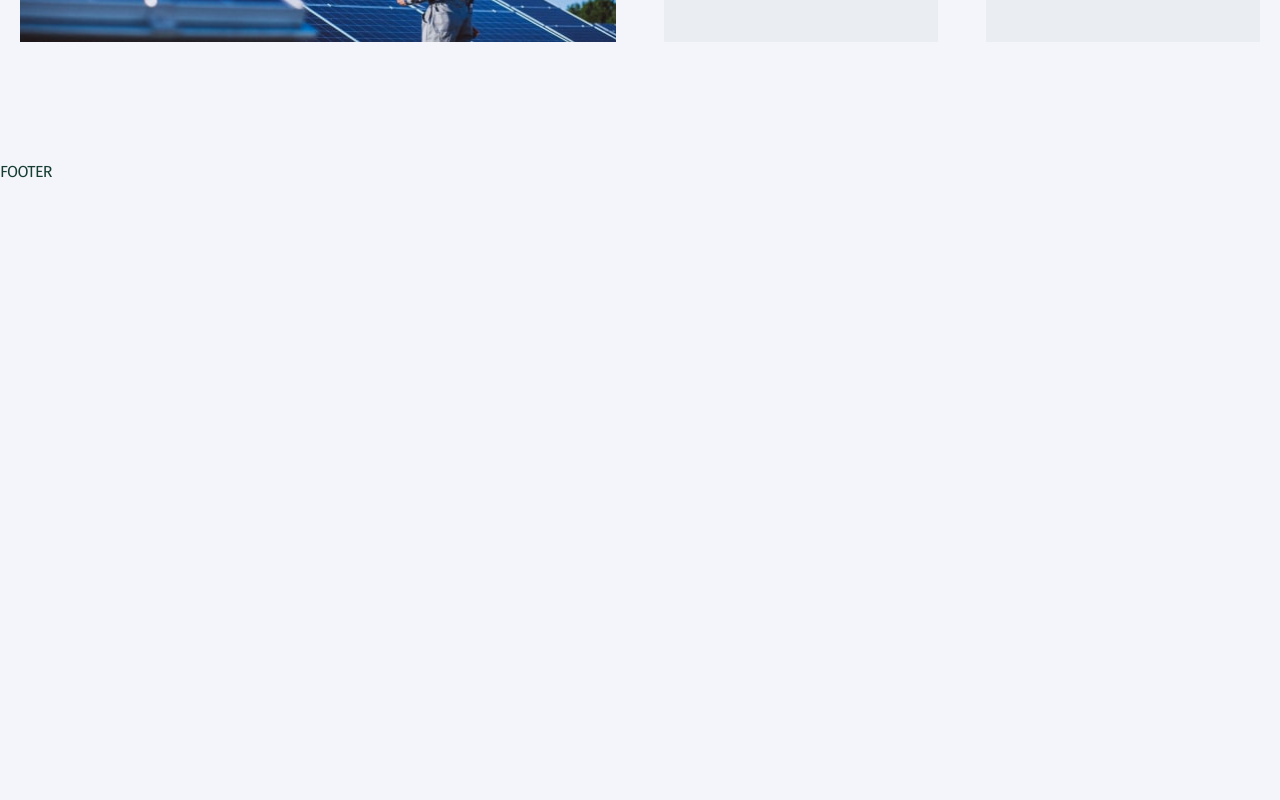
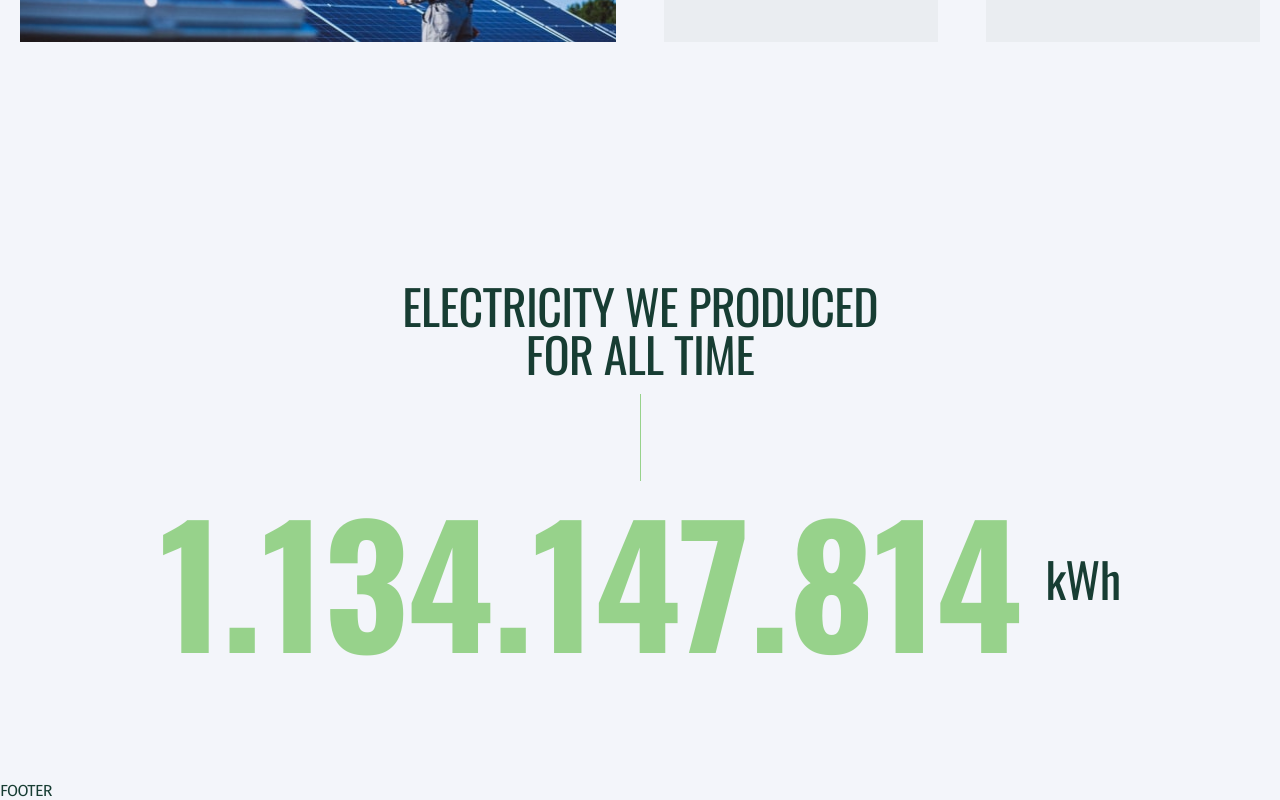
Before and after one commit to besha2vox/Ecosolution, a React (Create React App) app: page / in a window 1280 px wide. Shown: the part 1978-2778 px from the top of the page. Before the commit the page ends 2159 px from the top, so only its background shows below. Built offline with nearby package versions, Linux system fonts and the light colour scheme; the HTML template or start-up script is replaced by a standard one.

Commit message:
add: section Electricity

```diff
--- a/src/App.tsx
+++ b/src/App.tsx
@@ -5,6 +5,7 @@ import { theme, Theme } from './theme/theme';
 import Header from './components/Header';
 import Hero from './components/Hero';
 import About from './components/About';
+import Electricity from './components/Electricity';
 
 const App = () => {
   return (
@@ -13,6 +14,7 @@ const App = () => {
       <main>
         <Hero />
         <About />
+        <Electricity />
       </main>
       <footer>FOOTER</footer>
     </ThemeProvider>
--- /dev/null
+++ b/src/components/Electricity/Electricity.styled.ts
@@ -0,0 +1,74 @@
+import styled, { css } from 'styled-components';
+
+export const containerStyles = css`
+  display: flex;
+  flex-direction: column;
+  align-items: center;
+  text-align: center;
+  row-gap: 24px;
+
+  @media screen and (min-width: ${({ theme }) => theme.breakpoints.desktop}) {
+    row-gap: 16px;
+  }
+`;
+
+export const titleStyles = css`
+  display: flex;
+  flex-direction: column;
+  align-items: center;
+  row-gap: 24px;
+
+  max-width: 286px;
+
+  &::after {
+    content: '';
+    display: block;
+    width: 1px;
+    height: 48px;
+    background-color: ${({ theme }) => theme.colors.accent};
+  }
+
+  @media screen and (min-width: ${({ theme }) => theme.breakpoints.tablet}) {
+    max-width: 368px;
+    &::after {
+      height: 87px;
+    }
+  }
+
+  @media screen and (min-width: ${({ theme }) => theme.breakpoints.desktop}) {
+    row-gap: 16px;
+    max-width: 491px;
+  }
+`;
+
+export const AmountEnergyProduced = styled.p`
+  display: flex;
+  align-items: center;
+
+  font-family: ${({ theme }) => theme.fonts.title.regular};
+  font-size: ${({ theme }) => theme.fontSizes[6]};
+  line-height: 1;
+
+  & span {
+    margin-right: 8px;
+    font-family: ${({ theme }) => theme.fonts.title.bold};
+    font-size: ${({ theme }) => theme.fontSizes[11]};
+    line-height: 1;
+    color: ${({ theme }) => theme.colors.accent};
+  }
+
+  @media screen and (min-width: ${({ theme }) => theme.breakpoints.tablet}) {
+    font-size: ${({ theme }) => theme.fontSizes[7]};
+    & span {
+      margin-right: 24px;
+      font-size: ${({ theme }) => theme.fontSizes[13]};
+    }
+  }
+
+  @media screen and (min-width: ${({ theme }) => theme.breakpoints.desktop}) {
+    font-size: ${({ theme }) => theme.fontSizes[11]};
+    & span {
+      font-size: ${({ theme }) => theme.fontSizes[14]};
+    }
+  }
+`;
--- /dev/null
+++ b/src/components/Electricity/Electricity.tsx
@@ -0,0 +1,28 @@
+import React from 'react';
+import Section from '../shared/Section';
+import Container from '../shared/Container';
+import Title from '../shared/Title';
+import {
+  AmountEnergyProduced,
+  titleStyles,
+  containerStyles,
+} from './Electricity.styled';
+
+const Electricity: React.FC = () => {
+  return (
+    <Section>
+      <Container styles={containerStyles}>
+        <Title
+          type="h2"
+          title="Electricity we produced for all time"
+          styles={titleStyles}
+        />
+        <AmountEnergyProduced>
+          <span>1.134.147.814</span> kWh
+        </AmountEnergyProduced>
+      </Container>
+    </Section>
+  );
+};
+
+export default Electricity;
--- /dev/null
+++ b/src/components/Electricity/index.ts
@@ -0,0 +1 @@
+export { default } from './Electricity';
--- a/src/components/shared/Logo/Logo.tsx
+++ b/src/components/shared/Logo/Logo.tsx
@@ -2,7 +2,7 @@ import React from 'react';
 
 import { CompanyName, CompanySlogan, LogoLink } from './Logo.styled';
 
-import { ReactComponent as LogoIcon } from '../../assets/images/icons/logo.svg';
+import { ReactComponent as LogoIcon } from '../../../assets/images/icons/logo.svg';
 
 const Logo: React.FC = () => {
   return (
--- a/src/components/shared/Section/Section.tsx
+++ b/src/components/shared/Section/Section.tsx
@@ -4,7 +4,7 @@ import { IChildrenProps, TDevicePadingMap, TSectionId } from '../../../types';
 import { useWindowWidth } from '../../../hooks';
 
 interface ISectionProps extends IChildrenProps {
-  id: TSectionId;
+  id?: TSectionId;
 }
 
 const devicePadingMap: TDevicePadingMap = {
```
